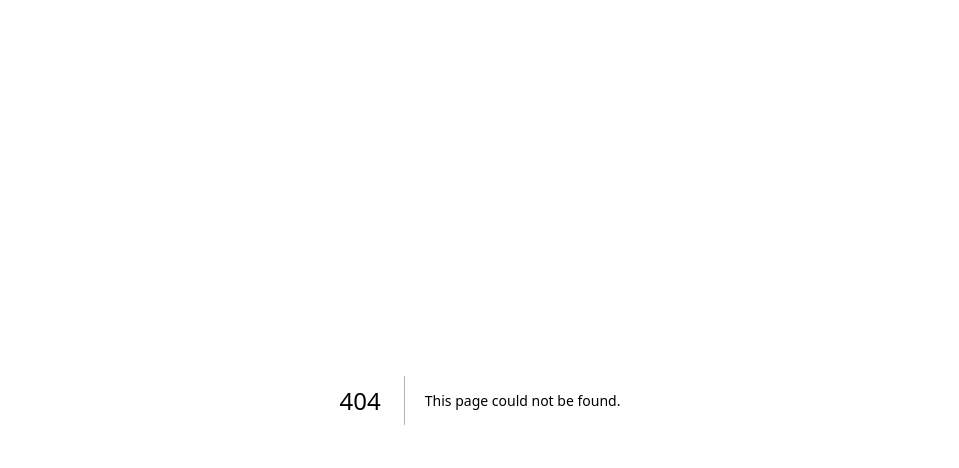
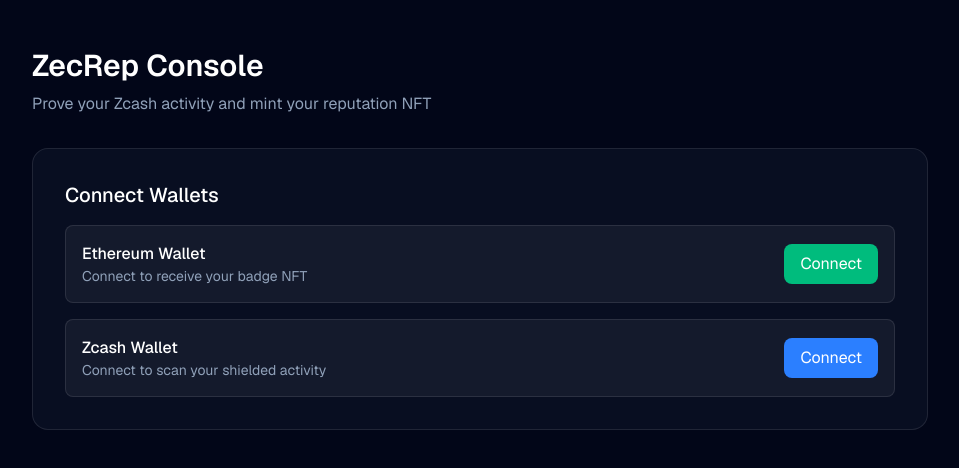
Before and after one commit to Najnomics/ZecRep, a Next.js app in the folder apps/web/: page /console in a window 1280 px wide. Before the commit this address had no page. Shown: the top 468 px of the page, without its empty margins (160-1119 px from the left). Built offline with nearby package versions, Linux system fonts and the light colour scheme.

Commit message:
feat(web): add ZecRep console page with proof wizard flow

```diff
--- /dev/null
+++ b/apps/web/src/app/console/page.tsx
@@ -0,0 +1,157 @@
+"use client";
+
+import { useState } from "react";
+
+/**
+ * ZecRep Console - Main application interface for users to:
+ * - Connect Zcash/Ethereum wallets
+ * - Run proof wizard (scan → proof → encrypt → mint)
+ * - View tier status and perks
+ * - Manage permissions for partners
+ */
+
+export default function ConsolePage() {
+  const [step, setStep] = useState<"connect" | "scan" | "prove" | "mint" | "complete">("connect");
+  const [ethereumConnected, setEthereumConnected] = useState(false);
+  const [zcashConnected, setZcashConnected] = useState(false);
+
+  return (
+    <main className="min-h-screen bg-slate-950 px-6 py-12 text-slate-100">
+      <div className="mx-auto max-w-4xl">
+        <div className="mb-8">
+          <h1 className="text-3xl font-semibold text-white">ZecRep Console</h1>
+          <p className="mt-2 text-slate-400">
+            Prove your Zcash activity and mint your reputation NFT
+          </p>
+        </div>
+
+        {step === "connect" && (
+          <div className="rounded-2xl border border-white/10 bg-slate-900/50 p-8">
+            <h2 className="text-xl font-medium text-white mb-4">Connect Wallets</h2>
+            <div className="space-y-4">
+              <div className="flex items-center justify-between rounded-lg border border-white/10 bg-white/5 p-4">
+                <div>
+                  <p className="font-medium text-white">Ethereum Wallet</p>
+                  <p className="text-sm text-slate-400">Connect to receive your badge NFT</p>
+                </div>
+                <button
+                  onClick={() => setEthereumConnected(true)}
+                  className="rounded-lg bg-emerald-500 px-4 py-2 text-white hover:bg-emerald-600"
+                >
+                  {ethereumConnected ? "Connected" : "Connect"}
+                </button>
+              </div>
+              <div className="flex items-center justify-between rounded-lg border border-white/10 bg-white/5 p-4">
+                <div>
+                  <p className="font-medium text-white">Zcash Wallet</p>
+                  <p className="text-sm text-slate-400">Connect to scan your shielded activity</p>
+                </div>
+                <button
+                  onClick={() => setZcashConnected(true)}
+                  className="rounded-lg bg-blue-500 px-4 py-2 text-white hover:bg-blue-600"
+                >
+                  {zcashConnected ? "Connected" : "Connect"}
+                </button>
+              </div>
+              {ethereumConnected && zcashConnected && (
+                <button
+                  onClick={() => setStep("scan")}
+                  className="w-full rounded-lg bg-emerald-500 px-6 py-3 text-white hover:bg-emerald-600"
+                >
+                  Continue to Proof Wizard
+                </button>
+              )}
+            </div>
+          </div>
+        )}
+
+        {step === "scan" && (
+          <div className="rounded-2xl border border-white/10 bg-slate-900/50 p-8">
+            <h2 className="text-xl font-medium text-white mb-4">Scan Shielded Activity</h2>
+            <p className="text-slate-400 mb-6">
+              Analyzing your Zcash transactions locally. Your exact amounts never leave your device.
+            </p>
+            <div className="space-y-4">
+              <div className="flex items-center gap-3 rounded-lg border border-white/10 bg-white/5 p-4">
+                <div className="h-2 w-2 animate-pulse rounded-full bg-emerald-400" />
+                <span className="text-sm text-slate-300">Scanning shielded notes...</span>
+              </div>
+              <button
+                onClick={() => setStep("prove")}
+                className="w-full rounded-lg bg-emerald-500 px-6 py-3 text-white hover:bg-emerald-600"
+              >
+                Continue (Mock: Found 15.7 ZEC total)
+              </button>
+            </div>
+          </div>
+        )}
+
+        {step === "prove" && (
+          <div className="rounded-2xl border border-white/10 bg-slate-900/50 p-8">
+            <h2 className="text-xl font-medium text-white mb-4">Select Tier to Prove</h2>
+            <p className="text-slate-400 mb-6">
+              Choose which tier you want to prove. Your exact amount stays hidden.
+            </p>
+            <div className="grid gap-4 md:grid-cols-2">
+              {["BRONZE", "SILVER", "GOLD", "PLATINUM"].map((tier) => (
+                <button
+                  key={tier}
+                  onClick={() => setStep("mint")}
+                  className="rounded-lg border border-white/10 bg-white/5 p-6 text-left hover:border-emerald-500/50 hover:bg-white/10 transition"
+                >
+                  <p className="font-medium text-white">{tier}</p>
+                  <p className="text-sm text-slate-400 mt-1">
+                    {tier === "BRONZE" && "1-2 ZEC"}
+                    {tier === "SILVER" && "3-10 ZEC"}
+                    {tier === "GOLD" && "10-50 ZEC"}
+                    {tier === "PLATINUM" && "50+ ZEC"}
+                  </p>
+                </button>
+              ))}
+            </div>
+          </div>
+        )}
+
+        {step === "mint" && (
+          <div className="rounded-2xl border border-white/10 bg-slate-900/50 p-8">
+            <h2 className="text-xl font-medium text-white mb-4">Generate Proof & Mint NFT</h2>
+            <div className="space-y-4">
+              <div className="rounded-lg border border-white/10 bg-white/5 p-4">
+                <p className="text-sm text-slate-400">Generating zero-knowledge proof...</p>
+                <div className="mt-2 h-2 w-full rounded-full bg-white/10">
+                  <div className="h-2 w-3/4 animate-pulse rounded-full bg-emerald-400" />
+                </div>
+              </div>
+              <button
+                onClick={() => setStep("complete")}
+                className="w-full rounded-lg bg-emerald-500 px-6 py-3 text-white hover:bg-emerald-600"
+              >
+                Mint Badge NFT (Mock)
+              </button>
+            </div>
+          </div>
+        )}
+
+        {step === "complete" && (
+          <div className="rounded-2xl border border-emerald-500/50 bg-slate-900/50 p-8 text-center">
+            <div className="text-6xl mb-4">🎉</div>
+            <h2 className="text-2xl font-medium text-white mb-2">Badge Minted Successfully!</h2>
+            <p className="text-slate-400 mb-6">
+              Your ZecRep badge is now in your wallet. Show it to DeFi protocols to unlock tier benefits.
+            </p>
+            <button
+              onClick={() => {
+                setStep("connect");
+                setEthereumConnected(false);
+                setZcashConnected(false);
+              }}
+              className="rounded-lg border border-white/20 px-6 py-3 text-white hover:border-emerald-500/50"
+            >
+              Start Over
+            </button>
+          </div>
+        )}
+      </div>
+    </main>
+  );
+}
```
